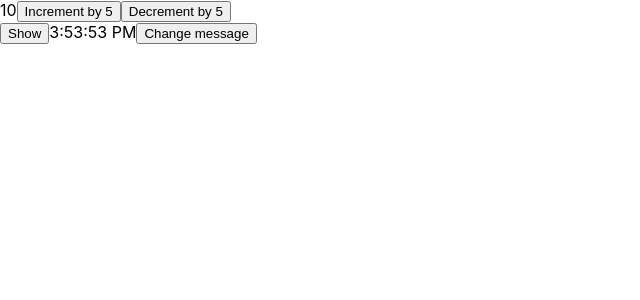
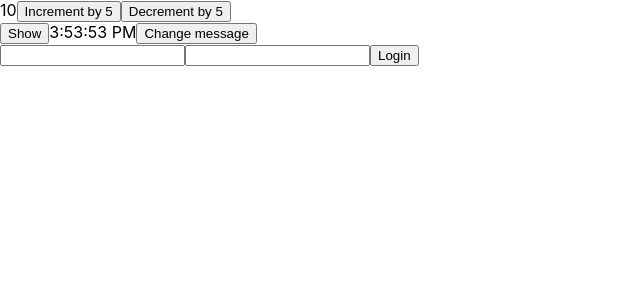
Before and after one commit to Allovallo/react-pract-3.1, a React (Create React App) app: page / in a window 1280 px wide. Shown: the top 300 px of the page, without its empty margins (0-640 px from the left). Built offline with nearby package versions, Linux system fonts and the light colour scheme.

Commit message:
files updated

```diff
--- a/src/App.js
+++ b/src/App.js
@@ -2,6 +2,7 @@ import './App.css';
 import Counter from 'components/Counter';
 import Toggle from 'components/Toggle';
 import Btn from 'components/Button';
+import LoginForm from 'components/Form';
 
 function App() {
   return (
@@ -9,6 +10,7 @@ function App() {
       <Counter initialValue={10} step={5}></Counter>
       <Toggle></Toggle>
       <Btn></Btn>
+      <LoginForm></LoginForm>
     </div>
   );
 }
--- /dev/null
+++ b/src/components/Form.js
@@ -0,0 +1,28 @@
+import React, { Component } from 'react';
+
+class LoginForm extends Component {
+  handleSubmit = event => {
+    event.preventDefault();
+
+    const form = event.currentTarget;
+    const login = form.elements.login.value;
+    const password = form.elements.password.value;
+
+    console.log(login, password);
+
+    this.props.onSubmit({ login, password });
+    form.reset();
+  };
+
+  render() {
+    return (
+      <form onSubmit={this.handleSubmit}>
+        <input type="text" name="login"></input>
+        <input type="password" name="password"></input>
+        <button type="submit">Login</button>
+      </form>
+    );
+  }
+}
+
+export default LoginForm;
```
